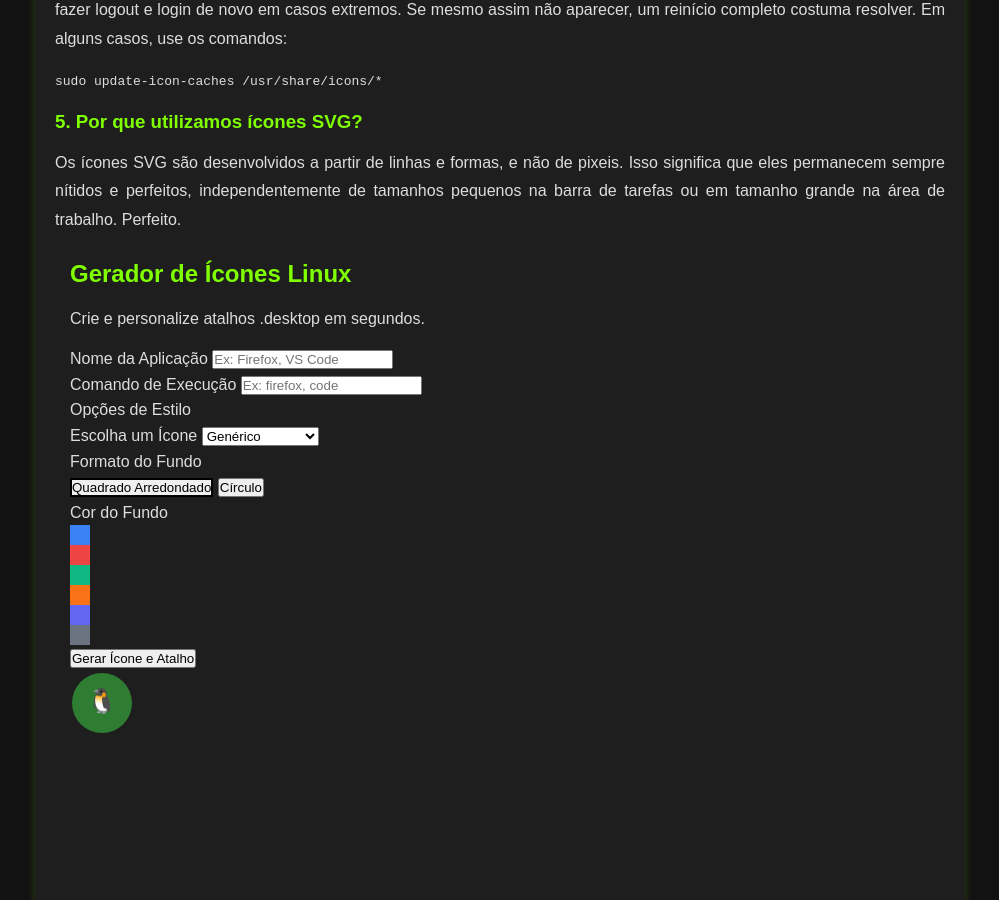
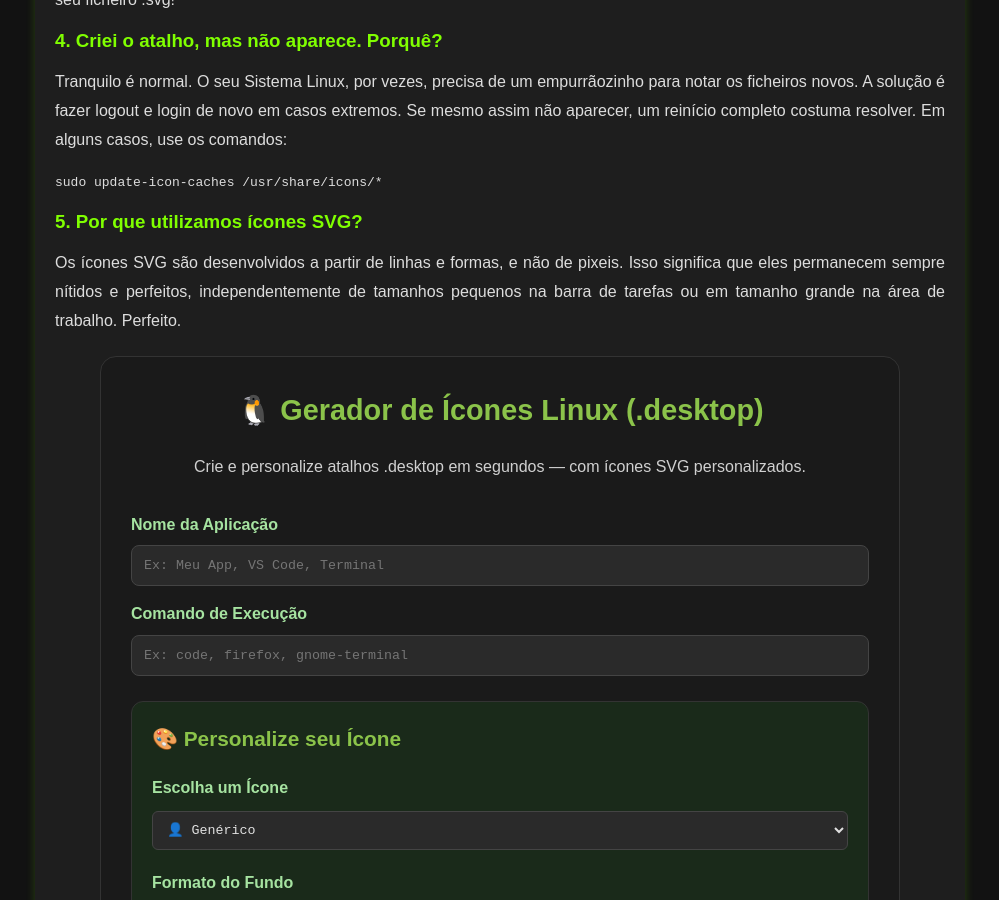
Before and after one commit to Piolinux/piolinux-site, a Jekyll site: the page built from _posts/2025-08-20-crie-icones-linux-incriveis-em-segundos.md, in a window 1280 px wide and 900 px high, scrolled down 1903 px. Shown: the whole window, without its empty margins (140-1139 px from the left). Built offline with Jekyll 4.4.1, drawn with Linux system fonts in a browser that asks for light colours; some of the changed text lies outside the part shown.

Commit message:
Update 2025-08-20-crie-icones-linux-incriveis-em-segundos.md

```diff
--- a/_posts/2025-08-20-crie-icones-linux-incriveis-em-segundos.md
+++ b/_posts/2025-08-20-crie-icones-linux-incriveis-em-segundos.md
@@ -90,103 +90,105 @@ permalink: /criar-ícones-linux/
 
 
 <main>
-    <div style="min-height: 80vh;">
+   <div class="tool-container" style="background: #1a1a1a; padding: 30px; border-radius: 16px; border: 1px solid #333; max-width: 800px; margin: 0 auto;">
+    <h2 style="color: #8bc34a; margin: 0 0 20px 0; font-size: 1.8em; text-align: center;">🐧 Gerador de Ícones Linux (.desktop)</h2>
+    <p style="color: #d0d0d0; text-align: center; margin-bottom: 30px;">Crie e personalize atalhos .desktop em segundos — com ícones SVG personalizados.</p>
 
+    <div id="messageBox" style="display: none; padding: 12px; border-radius: 8px; margin-bottom: 20px; text-align: center; font-weight: bold;"></div>
 
-<div>
-    <h2>Gerador de Ícones Linux</h2>
-    <p>Crie e personalize atalhos .desktop em segundos.</p>
-
-    <div id="messageBox" style="display: none;"></div>
-
-    <div>
-        <div>
-            <label for="appName">Nome da Aplicação</label>
-            <input type="text" id="appName" placeholder="Ex: Firefox, VS Code">
-        </div>
-        <div>
-            <label for="appCommand">Comando de Execução</label>
-            <input type="text" id="appCommand" placeholder="Ex: firefox, code">
+    <div style="display: grid; gap: 25px; margin-bottom: 30px;">
+        <!-- Nome e Comando -->
+        <div style="display: grid; gap: 15px;">
+            <div>
+                <label for="appName" style="color: #a6e3a1; display: block; margin-bottom: 8px; font-weight: bold;">Nome da Aplicação</label>
+                <input type="text" id="appName" placeholder="Ex: Meu App, VS Code, Terminal" style="width: 100%; padding: 12px; background: #2a2a2a; color: #e0e0e0; border: 1px solid #444; border-radius: 8px; font-family: 'Courier New', monospace;">
+            </div>
+            <div>
+                <label for="appCommand" style="color: #a6e3a1; display: block; margin-bottom: 8px; font-weight: bold;">Comando de Execução</label>
+                <input type="text" id="appCommand" placeholder="Ex: code, firefox, gnome-terminal" style="width: 100%; padding: 12px; background: #2a2a2a; color: #e0e0e0; border: 1px solid #444; border-radius: 8px; font-family: 'Courier New', monospace;">
+            </div>
         </div>
 
-        <div>
-            <label>Opções de Estilo</label>
+        <!-- Opções de Estilo -->
+        <div style="background: #1a2a1a; padding: 20px; border-radius: 12px; border: 1px solid #333;">
+            <h3 style="color: #8bc34a; margin: 0 0 20px 0; font-size: 1.3em;">🎨 Personalize seu Ícone</h3>
 
-            <div>
-                <span>Escolha um Ícone</span>
-                <select id="iconSelector">
-                    <option value="user">Genérico</option>
-                    <option value="chrome">Google Chrome</option>
-                    <option value="firefox">Mozilla Firefox</option>
-                    <option value="vscode">VS Code</option>
-                    <option value="terminal">Terminal</option>
-                    <option value="folder">Pasta</option>
+            <!-- Ícone -->
+            <div style="margin-bottom: 20px;">
+                <label style="color: #a6e3a1; display: block; margin-bottom: 10px; font-weight: bold;">Escolha um Ícone</label>
+                <select id="iconSelector" style="width: 100%; padding: 10px; background: #2a2a2a; color: #e0e0e0; border: 1px solid #444; border-radius: 6px; font-family: 'Courier New', monospace;">
+                    <option value="user">👤 Genérico</option>
+                    <option value="chrome">🌐 Google Chrome</option>
+                    <option value="firefox">🦊 Mozilla Firefox</option>
+                    <option value="vscode">⌨️ VS Code</option>
+                    <option value="terminal">💻 Terminal</option>
+                    <option value="folder">📁 Pasta</option>
+                    <option value="penguin">🐧 Penguin (Linux)</option>
                 </select>
             </div>
 
-            <div>
-                <span>Formato do Fundo</span>
-                <div id="styleButtons">
-                    <button data-style="rounded-square">Quadrado Arredondado</button>
-                    <button data-style="circle">Círculo</button>
+            <!-- Formato -->
+            <div style="margin-bottom: 20px;">
+                <label style="color: #a6e3a1; display: block; margin-bottom: 10px; font-weight: bold;">Formato do Fundo</label>
+                <div id="styleButtons" style="display: flex; gap: 10px; flex-wrap: wrap;">
+                    <button data-style="rounded-square" style="background: #2a2a2a; color: #e0e0e0; padding: 8px 16px; border: 2px solid #4caf50; border-radius: 6px; cursor: pointer; font-family: monospace; transition: all 0.2s;">■ Quadrado Arredondado</button>
+                    <button data-style="circle" style="background: #2a2a2a; color: #e0e0e0; padding: 8px 16px; border: 2px solid #333; border-radius: 6px; cursor: pointer; font-family: monospace; transition: all 0.2s;">● Círculo</button>
                 </div>
             </div>
 
+            <!-- Cor -->
             <div>
-                <span>Cor do Fundo</span>
-                <div id="colorSwatches">
-                    <div data-color="#3B82F6" style="width: 20px; height: 20px; background-color: #3B82F6;"></div>
-                    <div data-color="#EF4444" style="width: 20px; height: 20px; background-color: #EF4444;"></div>
-                    <div data-color="#10B981" style="width: 20px; height: 20px; background-color: #10B981;"></div>
-                    <div data-color="#F97316" style="width: 20px; height: 20px; background-color: #F97316;"></div>
-                    <div data-color="#6366F1" style="width: 20px; height: 20px; background-color: #6366F1;"></div>
-                    <div data-color="#6B7280" style="width: 20px; height: 20px; background-color: #6B7280;"></div>
+                <label style="color: #a6e3a1; display: block; margin-bottom: 10px; font-weight: bold;">Cor do Fundo</label>
+                <div id="colorSwatches" style="display: flex; gap: 8px; flex-wrap: wrap;">
+                    <div data-color="#3B82F6" title="Azul" style="width: 30px; height: 30px; background-color: #3B82F6; border-radius: 50%; cursor: pointer; border: 2px solid transparent; transition: transform 0.2s;"></div>
+                    <div data-color="#EF4444" title="Vermelho" style="width: 30px; height: 30px; background-color: #EF4444; border-radius: 50%; cursor: pointer; border: 2px solid transparent; transition: transform 0.2s;"></div>
+                    <div data-color="#10B981" title="Verde" style="width: 30px; height: 30px; background-color: #10B981; border-radius: 50%; cursor: pointer; border: 2px solid transparent; transition: transform 0.2s;"></div>
+                    <div data-color="#F97316" title="Laranja" style="width: 30px; height: 30px; background-color: #F97316; border-radius: 50%; cursor: pointer; border: 2px solid transparent; transition: transform 0.2s;"></div>
+                    <div data-color="#6366F1" title="Roxo" style="width: 30px; height: 30px; background-color: #6366F1; border-radius: 50%; cursor: pointer; border: 2px solid transparent; transition: transform 0.2s;"></div>
+                    <div data-color="#6B7280" title="Cinza" style="width: 30px; height: 30px; background-color: #6B7280; border-radius: 50%; cursor: pointer; border: 2px solid transparent; transition: transform 0.2s;"></div>
                 </div>
             </div>
         </div>
     </div>
 
-    <div>
-        <button id="generateButton">Gerar Ícone e Atalho</button>
+    <div style="text-align: center; margin-bottom: 30px;">
+        <button id="generateButton" style="background: linear-gradient(90deg, #4caf50, #8bc34a); color: white; padding: 14px 32px; border: none; border-radius: 8px; cursor: pointer; font-weight: bold; font-size: 1.1em; transition: transform 0.2s, box-shadow 0.2s;">
+            🎯 Gerar Ícone e Atalho
+        </button>
     </div>
 
-    <div id="outputContainer" style="display: none;">
-        <h2>Resultado</h2>
+    <div id="outputContainer" style="display: none; background: #121212; padding: 30px; border-radius: 12px; border: 1px solid #333;">
+        <h2 style="color: #8bc34a; margin: 0 0 25px 0; font-size: 1.5em; text-align: center;">✅ Resultado</h2>
 
-        <div>
-            <p>Pré-visualização do Ícone:</p>
-            <div id="iconPreview" style="width: 80px; height: 80px; background-color: #3B82F6;">
-                <svg id="previewSvg" style="width: 60px; height: 60px;" viewBox="0 0 24 24" fill="white" xmlns="http://www.w3.org/2000/svg"></svg>
+        <!-- Preview -->
+        <div style="text-align: center; margin-bottom: 30px;">
+            <p style="color: #a6e3a1; margin-bottom: 15px; font-weight: bold;">Pré-visualização do Ícone:</p>
+            <div id="iconPreview" style="width: 120px; height: 120px; background-color: #3B82F6; border-radius: 20px; margin: 0 auto; display: flex; align-items: center; justify-content: center; box-shadow: 0 4px 8px rgba(0,0,0,0.3);">
+                <svg id="previewSvg" style="width: 80px; height: 80px;" viewBox="0 0 24 24" fill="white" xmlns="http://www.w3.org/2000/svg"></svg>
             </div>
         </div>
 
-        <div>
-            <p>1. Ícone SVG</p>
-            <p>Copie o código abaixo e salve em um arquivo chamado <code>app-icon.svg</code>.</p>
-            <div>
-                <textarea id="outputSvg" readonly></textarea>
-                <button class="copy-btn">Copiar SVG</button>
+        <!-- SVG -->
+        <div style="margin-bottom: 30px;">
+            <h3 style="color: #a6e3a1; margin: 0 0 15px 0; font-size: 1.2em;">1. 🖼️ Ícone SVG</h3>
+            <p style="color: #d0d0d0; margin-bottom: 15px;">Copie o código abaixo e salve em um arquivo chamado <code style="background: #2a2a2a; padding: 2px 6px; border-radius: 4px;">nome-do-app.svg</code>.</p>
+            <div style="position: relative;">
+                <textarea id="outputSvg" readonly style="width: 100%; height: 150px; padding: 15px; background: #1a1a1a; color: #a6e3a1; border: 1px solid #333; border-radius: 8px; font-family: 'Courier New', monospace; resize: vertical;"></textarea>
+                <button class="copy-btn" style="position: absolute; top: 10px; right: 10px; background: #2a2a2a; color: #8bc34a; border: none; padding: 8px 12px; border-radius: 4px; cursor: pointer; font-weight: bold;">📋 Copiar</button>
             </div>
         </div>
 
+        <!-- Desktop -->
         <div>
-            <p>2. Arquivo .desktop</p>
-            <p>Copie o conteúdo abaixo e salve em um arquivo chamado <code>nome-da-app.desktop</code>.</p>
-            <div>
-                <textarea id="outputDesktop" readonly></textarea>
-                <button class="copy-btn">Copiar Atalho</button>
+            <h3 style="color: #a6e3a1; margin: 0 0 15px 0; font-size: 1.2em;">2. 📄 Arquivo .desktop</h3>
+            <p style="color: #d0d0d0; margin-bottom: 15px;">Copie o conteúdo abaixo e salve em <code style="background: #2a2a2a; padding: 2px 6px; border-radius: 4px;">~/.local/share/applications/nome-do-app.desktop</code>.</p>
+            <div style="position: relative;">
+                <textarea id="outputDesktop" readonly style="width: 100%; height: 200px; padding: 15px; background: #1a1a1a; color: #a6e3a1; border: 1px solid #333; border-radius: 8px; font-family: 'Courier New', monospace; resize: vertical;"></textarea>
+                <button class="copy-btn" style="position: absolute; top: 10px; right: 10px; background: #2a2a2a; color: #8bc34a; border: none; padding: 8px 12px; border-radius: 4px; cursor: pointer; font-weight: bold;">📋 Copiar</button>
             </div>
         </div>
     </div>
 </div>
-
-
-<svg width="64" height="64" xmlns="http://www.w3.org/2000/svg">
-  <circle cx="32" cy="32" r="30" fill="#2e7d32"/>
-  <text x="32" y="38" font-size="24" text-anchor="middle" fill="white">🐧</text>
-</svg>
-
-
 
 <script>
     const iconPaths = {
@@ -195,13 +197,15 @@ permalink: /criar-ícones-linux/
         firefox: `<path d="M12 2C6.48 2 2 6.48 2 12C2 17.52 6.48 22 12 22C17.52 22 22 17.52 22 12C22 6.48 17.52 2 12 2ZM12 4C15.866 4 19 7.13401 19 11C19 14.866 15.866 18 12 18C8.13401 18 5 14.866 5 11C5 7.13401 8.13401 4 12 4ZM12 6.5C14.7614 6.5 17 8.73858 17 11.5C17 14.2614 14.7614 16.5 12 16.5C9.23858 16.5 7 14.2614 7 11.5C7 8.73858 9.23858 6.5 12 6.5Z"/>`,
         vscode: `<path d="M22 6C22 4.9 21.1 4 20 4H4C2.9 4 2 4.9 2 6V18C2 19.1 2.9 20 4 20H20C21.1 20 22 19.1 22 18V6ZM15 16H9V8H15V16ZM12 12.5C12.83 12.5 13.5 13.17 13.5 14C13.5 14.83 12.83 15.5 12 15.5C11.17 15.5 10.5 14.83 10.5 14C10.5 13.17 11.17 12.5 12 12.5Z"/>`,
         terminal: `<path d="M2 4C2 2.9 2.9 2 4 2H20C21.1 2 22 2.9 22 4V20C22 21.1 21.1 22 20 22H4C2.9 22 2 21.1 2 20V4ZM4 4H20V6H4V4ZM4 8H20V18H4V8ZM6 10V16H18V10H6Z"/>`,
-        folder: `<path d="M22 11V6C22 4.9 21.1 4 20 4H12L10 2H4C2.9 2 2 2.9 2 4V18C2 19.1 2.9 20 4 20H20C21.1 20 22 19.1 22 18V11ZM12 6H4V4H10L12 6ZM20 18H4V8H20V18Z"/>`
+        folder: `<path d="M22 11V6C22 4.9 21.1 4 20 4H12L10 2H4C2.9 2 2 2.9 2 4V18C2 19.1 2.9 20 4 20H20C21.1 20 22 19.1 22 18V11ZM12 6H4V4H10L12 6ZM20 18H4V8H20V18Z"/>`,
+        penguin: `<text x="12" y="16" font-size="12" text-anchor="middle" fill="white" font-family="Arial">🐧</text>`
     };
 
     let selectedStyle = 'rounded-square';
     let selectedColor = '#3B82F6';
     let selectedIcon = 'user';
 
+    // Elementos
     const appNameInput = document.getElementById('appName');
     const appCommandInput = document.getElementById('appCommand');
     const iconSelector = document.getElementById('iconSelector');
@@ -215,10 +219,13 @@ permalink: /criar-ícones-linux/
     const previewSvg = document.getElementById('previewSvg');
     const messageBox = document.getElementById('messageBox');
 
+    // Funções
     function showMessage(text, isError = false) {
         messageBox.textContent = text;
         messageBox.style.display = 'block';
-        messageBox.style.color = isError ? 'red' : 'green';
+        messageBox.style.backgroundColor = isError ? '#330000' : '#1a2a1a';
+        messageBox.style.color = isError ? '#ff5252' : '#a6e3a1';
+        messageBox.style.border = isError ? '1px solid #ff5252' : '1px solid #333';
         setTimeout(() => {
             messageBox.style.display = 'none';
         }, 3000);
@@ -250,6 +258,13 @@ permalink: /criar-ícones-linux/
     colorSwatches.addEventListener('click', (e) => {
         const swatch = e.target.closest('div');
         if (swatch && swatch.dataset.color) {
+            // Reset border
+            colorSwatches.querySelectorAll('div').forEach(el => {
+                el.style.transform = 'scale(1)';
+            });
+            // Apply border and scale
+            swatch.style.transform = 'scale(1.2)';
+
             selectedColor = swatch.dataset.color;
             iconPreview.style.backgroundColor = selectedColor;
         }
@@ -260,17 +275,17 @@ permalink: /criar-ícones-linux/
         const appCommand = appCommandInput.value.trim();
 
         if (!appName || !appCommand) {
-            showMessage('Por favor, preencha todos os campos.', true);
+            showMessage('⚠️ Por favor, preencha todos os campos.', true);
             return;
         }
 
         const iconFileName = `${appName.toLowerCase().replace(/\s/g, '-')}.svg`;
 
-        const iconShape = selectedStyle === 'rounded-square' ? 'rx="50"' : 'r="128"';
+        const iconShape = selectedStyle === 'rounded-square' ? 'rx="20" ry="20"' : 'rx="128" ry="128"';
         const svgContent = `
 <svg width="256" height="256" viewBox="0 0 256 256" xmlns="http://www.w3.org/2000/svg">
     <rect width="256" height="256" ${iconShape} fill="${selectedColor}" />
-    <g transform="scale(10.6667)">
+    <g transform="translate(128,128) scale(8) translate(-12,-12)">
         ${iconPaths[selectedIcon]}
     </g>
 </svg>`.trim();
@@ -280,16 +295,18 @@ permalink: /criar-ícones-linux/
         const desktopContent = `
 [Desktop Entry]
 Name=${appName}
-Comment=Atalho para a aplicação ${appName}
+Comment=Atalho para ${appName}
 Exec=${appCommand}
 Icon=${iconFileName}
 Type=Application
-Terminal=false`.trim();
+Terminal=false
+Categories=Utility;
+StartupNotify=true`.trim();
 
         outputDesktopTextarea.value = desktopContent;
 
         outputContainer.style.display = 'block';
-        showMessage('Ícone e atalho gerados!');
+        showMessage('✅ Ícone e atalho gerados com sucesso!');
     });
 
     document.querySelectorAll('.copy-btn').forEach(button => {
@@ -298,15 +315,15 @@ Terminal=false`.trim();
             const textarea = parent.querySelector('textarea');
             textarea.select();
             document.execCommand('copy');
-            showMessage('Copiado para a área de transferência!');
+            showMessage('📋 Copiado para a área de transferência!');
         });
     });
 
+    // Inicializa
     window.onload = () => {
         updateIconPreview();
-        document.querySelector('[data-style="rounded-square"]').style.border = '2px solid black';
+        document.querySelector('[data-style="rounded-square"]').style.border = '2px solid #4caf50';
     };
 </script>
 
-</div>
 </main>
```
Also changed, not shown: other parts of _posts/2025-08-20-crie-icones-linux-incriveis-em-segundos.md (+3 -2 lines).
